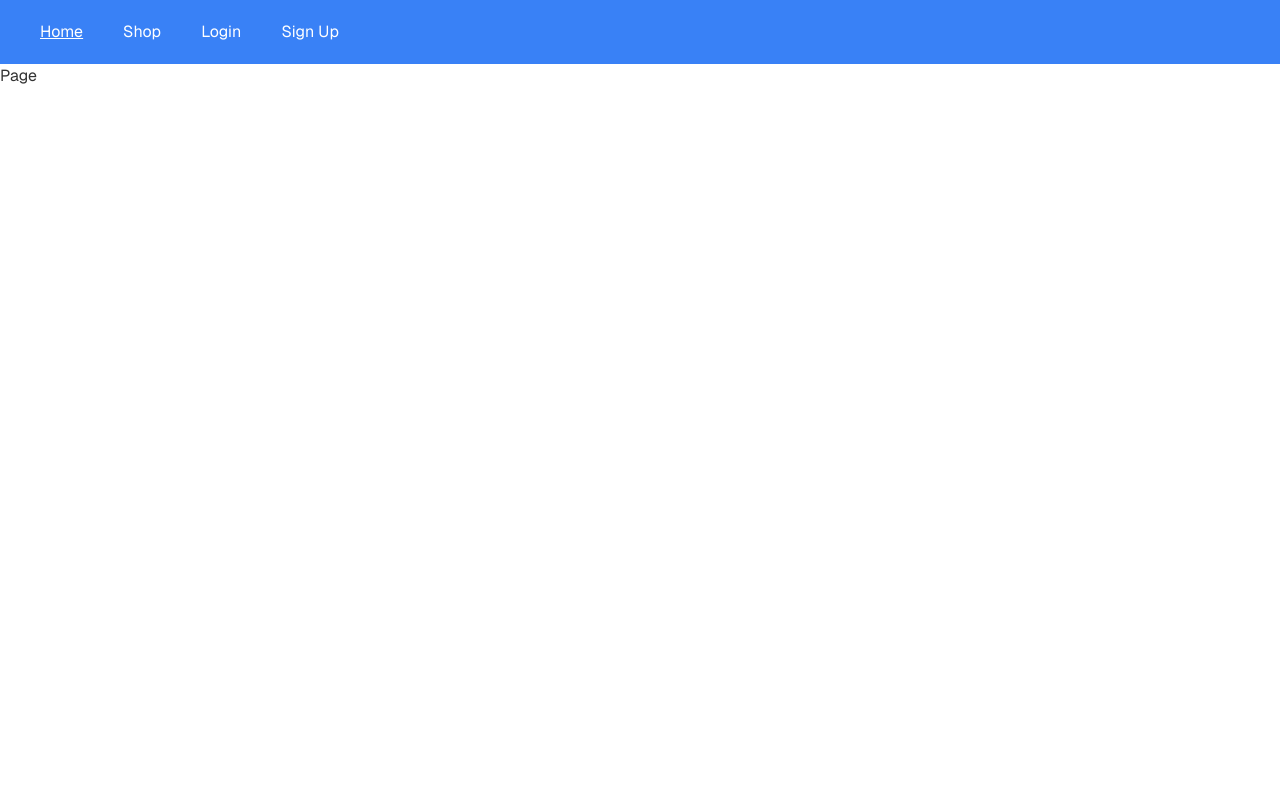
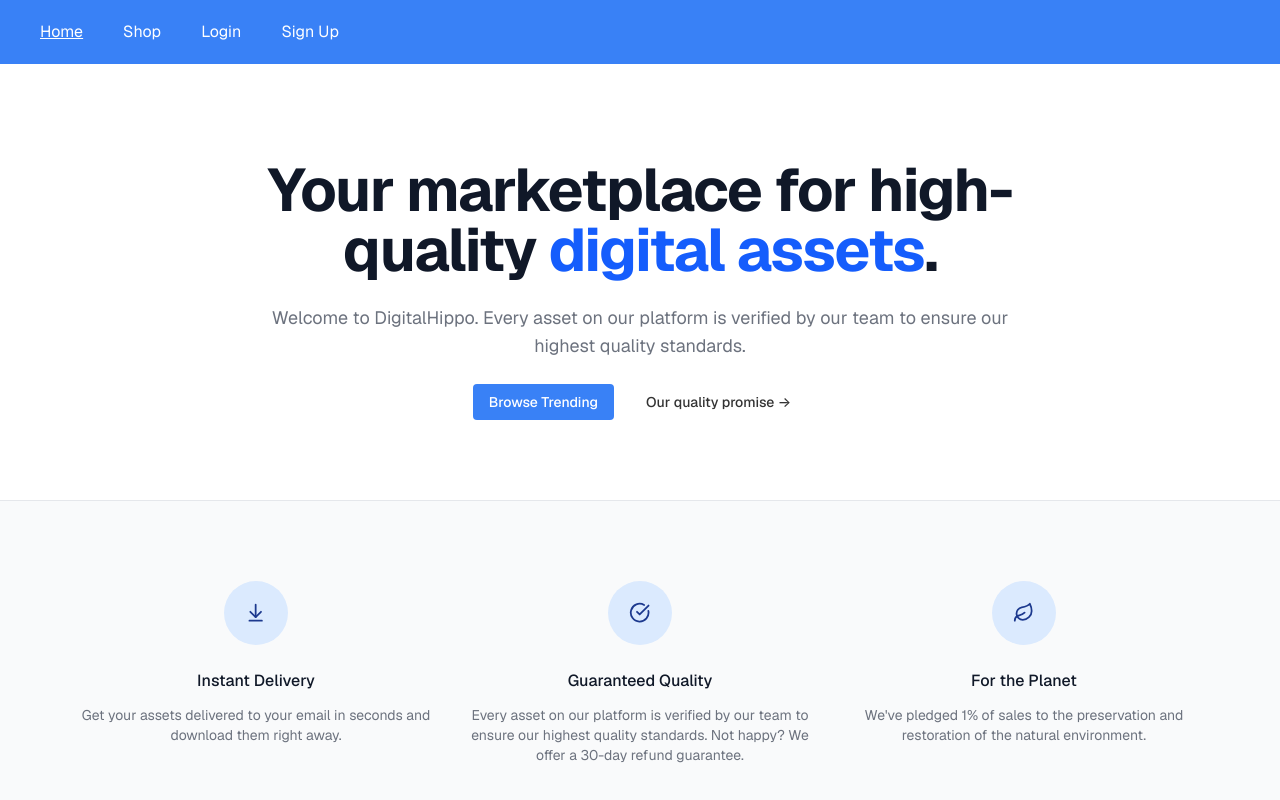
Before and after one commit to mirwais-sanaie/Ecommerce-platform, a Next.js app: page / in a window 1280 px wide. Shown: the top 800 px of the page. Built offline with nearby package versions, Linux system fonts and the light colour scheme; no server answers.

Commit message:
adding new feature...

```diff
--- a/app/_components/layout/Layout.tsx
+++ b/app/_components/layout/Layout.tsx
@@ -3,7 +3,7 @@ import Navbar from "./Navbar";
 
 function Layout({ children }: { children: React.ReactNode }) {
   return (
-    <div>
+    <div className="min-h-screen relative pt-20">
       <Navbar />
       <Container>{children}</Container>
     </div>
--- /dev/null
+++ b/app/_components/layout/MaxWidthWrapper.tsx
@@ -0,0 +1,23 @@
+import { cn } from "@/lib/utils";
+import { ReactNode } from "react";
+
+const MaxWidthWrapper = ({
+  className,
+  children,
+}: {
+  className?: string;
+  children: ReactNode;
+}) => {
+  return (
+    <div
+      className={cn(
+        "mx-auto w-full max-w-screen-xl px-2.5 md:px-20",
+        className
+      )}
+    >
+      {children}
+    </div>
+  );
+};
+
+export default MaxWidthWrapper;
--- a/app/_components/layout/Navbar.tsx
+++ b/app/_components/layout/Navbar.tsx
@@ -31,7 +31,7 @@ function Navbar() {
       ];
 
   return (
-    <div className="w-full h-16 bg-primary flex items-center justify-between px-10 text-white">
+    <div className="fixed top-0 left-0 right-0 z-30 w-full h-16 bg-primary flex items-center justify-between px-10 text-white">
       <ul className="flex gap-10">
         {navLinks.map((navLink) => (
           <li
--- /dev/null
+++ b/app/_components/layout/ProductReel.tsx
@@ -0,0 +1,82 @@
+"use client";
+
+import { TQueryValidator } from "@/lib/validators/query-validator";
+import { Product } from "@/payload-types";
+import { trpc } from "@/trpc/client";
+import Link from "next/link";
+import ProductListing from "./ProductListing";
+
+interface ProductReelProps {
+  title: string;
+  subtitle?: string;
+  href?: string;
+  query: TQueryValidator;
+}
+
+const FALLBACK_LIMIT = 4;
+
+const ProductReel = (props: ProductReelProps) => {
+  const { title, subtitle, href, query } = props;
+
+  const { data: queryResults, isLoading } =
+    trpc.getInfiniteProducts.useInfiniteQuery(
+      {
+        limit: query.limit ?? FALLBACK_LIMIT,
+        query,
+      },
+      {
+        getNextPageParam: (lastPage) => lastPage.nextPage,
+      }
+    );
+
+  const products = queryResults?.pages.flatMap((page) => page.items);
+
+  let map: (Product | null)[] = [];
+  if (products && products.length) {
+    map = products;
+  } else if (isLoading) {
+    map = new Array<null>(query.limit ?? FALLBACK_LIMIT).fill(null);
+  }
+
+  return (
+    <section className="py-12">
+      <div className="md:flex md:items-center md:justify-between mb-4">
+        <div className="max-w-2xl px-4 lg:max-w-4xl lg:px-0">
+          {title ? (
+            <h1 className="text-2xl font-bold text-gray-900 sm:text-3xl">
+              {title}
+            </h1>
+          ) : null}
+          {subtitle ? (
+            <p className="mt-2 text-sm text-muted-foreground">{subtitle}</p>
+          ) : null}
+        </div>
+
+        {href ? (
+          <Link
+            href={href}
+            className="hidden text-sm font-medium text-blue-600 hover:text-blue-500 md:block"
+          >
+            Shop the collection <span aria-hidden="true">&rarr;</span>
+          </Link>
+        ) : null}
+      </div>
+
+      <div className="relative">
+        <div className="mt-6 flex items-center w-full">
+          <div className="w-full grid grid-cols-2 gap-x-4 gap-y-10 sm:gap-x-6 md:grid-cols-4 md:gap-y-10 lg:gap-x-8">
+            {map.map((product, i) => (
+              <ProductListing
+                key={`product-${i}`}
+                product={product}
+                index={i}
+              />
+            ))}
+          </div>
+        </div>
+      </div>
+    </section>
+  );
+};
+
+export default ProductReel;
--- a/app/_components/layout/SearchBar.tsx
+++ b/app/_components/layout/SearchBar.tsx
@@ -1,6 +1,6 @@
 "use client";
 
-import { useState } from "react";
+import { useState, type FormEvent } from "react";
 import { useRouter, useSearchParams } from "next/navigation";
 import { Input } from "@/app/_components/ui/input";
 import { Search } from "lucide-react";
@@ -10,7 +10,7 @@ export default function SearchBar() {
   const router = useRouter();
   const [searchTerm, setSearchTerm] = useState(searchParams.get("q") || "");
 
-  function handleSearch(e) {
+  function handleSearch(e: FormEvent<HTMLFormElement>) {
     e.preventDefault();
     const currentSearchParams = new URLSearchParams(searchParams.toString());
     currentSearchParams.set("q", searchTerm);
--- a/app/page.tsx
+++ b/app/page.tsx
@@ -1,9 +1,83 @@
-import Image from "next/image";
-
+import Link from "next/link";
+import { Button, buttonVariants } from "./_components/ui/button";
+import MaxWidthWrapper from "./_components/layout/MaxWidthWrapper";
+import ProductReel from "./_components/layout/ProductReel";
+import { ArrowDownToLine, CheckCircle, Leaf } from "lucide-react";
+const perks = [
+  {
+    name: "Instant Delivery",
+    Icon: ArrowDownToLine,
+    description:
+      "Get your assets delivered to your email in seconds and download them right away.",
+  },
+  {
+    name: "Guaranteed Quality",
+    Icon: CheckCircle,
+    description:
+      "Every asset on our platform is verified by our team to ensure our highest quality standards. Not happy? We offer a 30-day refund guarantee.",
+  },
+  {
+    name: "For the Planet",
+    Icon: Leaf,
+    description:
+      "We've pledged 1% of sales to the preservation and restoration of the natural environment.",
+  },
+];
 export default function Home() {
   return (
-    <div>
-      <h1>Page</h1>
-    </div>
+    <>
+      <MaxWidthWrapper>
+        <div className="py-20 mx-auto text-center flex flex-col items-center max-w-3xl">
+          <h1 className="text-4xl font-bold tracking-tight text-gray-900 sm:text-6xl">
+            Your marketplace for high-quality{" "}
+            <span className="text-blue-600">digital assets</span>.
+          </h1>
+          <p className="mt-6 text-lg max-w-prose text-muted-foreground">
+            Welcome to DigitalHippo. Every asset on our platform is verified by
+            our team to ensure our highest quality standards.
+          </p>
+          <div className="flex flex-col sm:flex-row gap-4 mt-6">
+            <Link href="/products" className={buttonVariants()}>
+              Browse Trending
+            </Link>
+            <Button variant="ghost">Our quality promise &rarr;</Button>
+          </div>
+        </div>
+
+        {/* <ProductReel
+          query={{ sort: "desc", limit: 4 }}
+          href="/products?sort=recent"
+          title="Brand new"
+        /> */}
+      </MaxWidthWrapper>
+
+      <section className="border-t border-gray-200 bg-gray-50">
+        <MaxWidthWrapper className="py-20">
+          <div className="grid grid-cols-1 gap-y-12 sm:grid-cols-2 sm:gap-x-6 lg:grid-cols-3 lg:gap-x-8 lg:gap-y-0">
+            {perks.map((perk) => (
+              <div
+                key={perk.name}
+                className="text-center md:flex md:items-start md:text-left lg:block lg:text-center"
+              >
+                <div className="md:flex-shrink-0 flex justify-center">
+                  <div className="h-16 w-16 flex items-center justify-center rounded-full bg-blue-100 text-blue-900">
+                    {<perk.Icon className="w-1/3 h-1/3" />}
+                  </div>
+                </div>
+
+                <div className="mt-6 md:ml-4 md:mt-0 lg:ml-0 lg:mt-6">
+                  <h3 className="text-base font-medium text-gray-900">
+                    {perk.name}
+                  </h3>
+                  <p className="mt-3 text-sm text-muted-foreground">
+                    {perk.description}
+                  </p>
+                </div>
+              </div>
+            ))}
+          </div>
+        </MaxWidthWrapper>
+      </section>
+    </>
   );
 }
--- a/data/users.json
+++ b/data/users.json
@@ -6,6 +6,20 @@
       "password": "$2b$12$Qop1Jlc60IqwUmiERPAnnuIkodu8SaToNmVZjJRmBSR6GXvSFk.KK",
       "role": "user",
       "createdAt": "2025-10-25T18:30:20.173Z"
+    },
+    {
+      "id": "1761421845297",
+      "email": "mirwais.sanye66@gmail.com",
+      "password": "$2b$12$l2OW6VmrkGBoHFH685//r.tGRgXmfMIEjJb0UPQK.1N6pK/yZCHnO",
+      "role": "user",
+      "createdAt": "2025-10-25T19:50:45.297Z"
+    },
+    {
+      "id": "test123",
+      "email": "test@example.com",
+      "password": "$2b$12$ILQAjDdheLbGrngfFZ/bieNAq7CHgSZpsNqavM8HHsPOY1a/emGP.",
+      "role": "user",
+      "createdAt": "2025-01-01T00:00:00.000Z"
     }
   ]
 }
--- a/middleware.ts
+++ b/middleware.ts
@@ -9,7 +9,7 @@ export function middleware(req: NextRequest) {
   const { pathname } = req.nextUrl;
 
   // Protected routes that require authentication
-  const protectedRoutes = ["/cart"];
+  const protectedRoutes = ["/carts"];
   const isProtectedRoute = protectedRoutes.some((route) =>
     pathname.startsWith(route)
   );
@@ -51,5 +51,5 @@ export function middleware(req: NextRequest) {
 }
 
 export const config = {
-  matcher: ["/cart/:path*", "/login", "/signup"],
+  matcher: ["/cart", "/cart/:path*", "/login", "/signup"],
 };
```
Also changed, not shown: app/api/auth/login/route.ts (line endings or trailing spaces), database/db.json, 2 other files (tests, documents, lock files or other folders).
